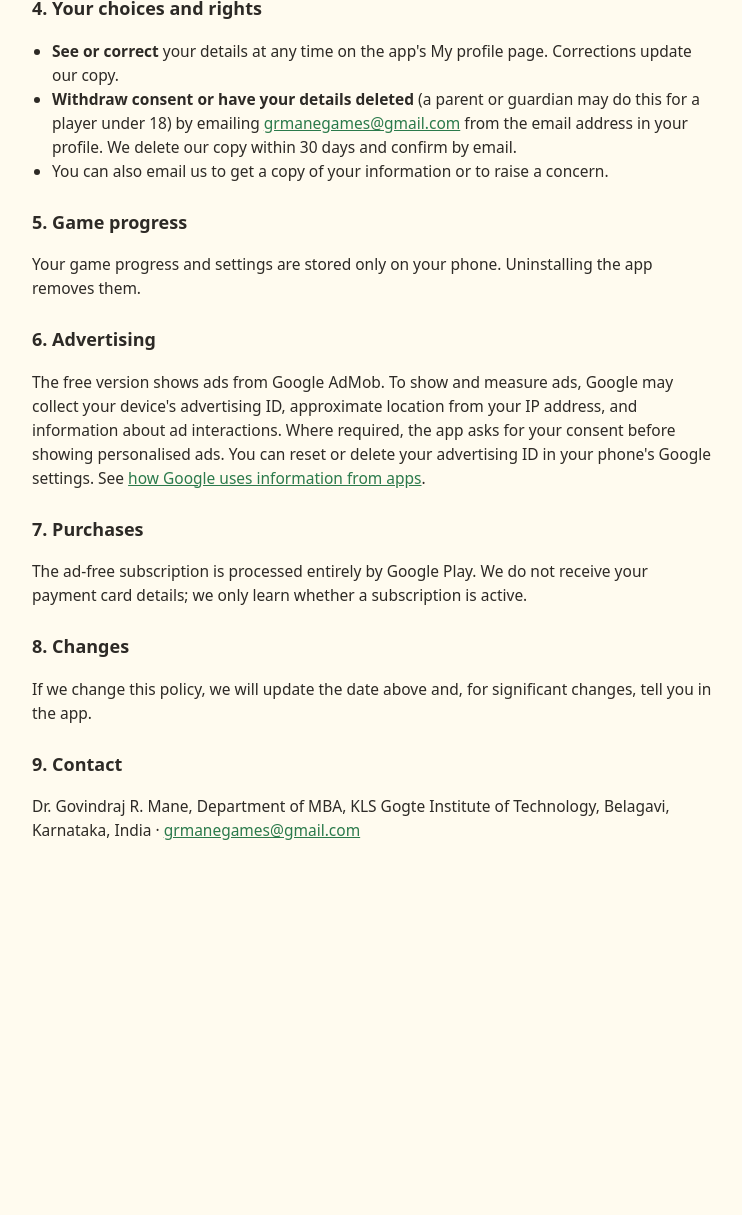
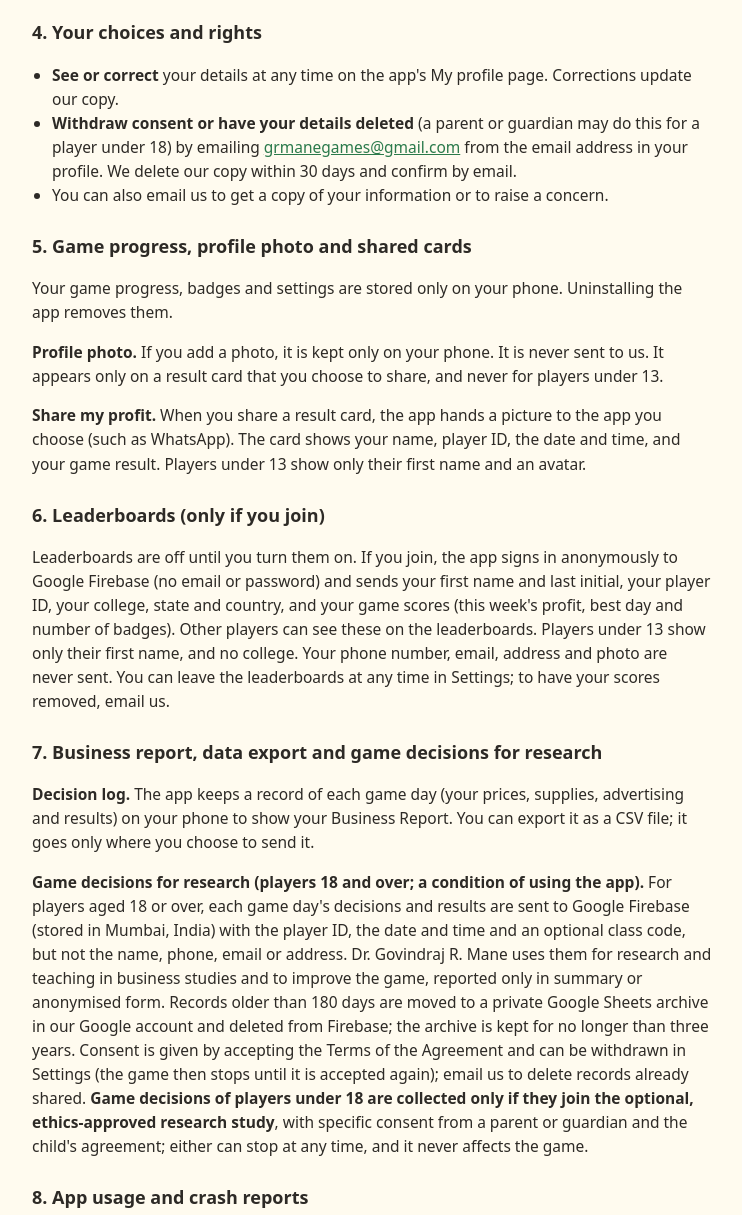
Before and after one commit to govindrajresearch/lemonade-stand-privacy, a plain HTML site: page index.html in a window 1280 px wide. Shown: the part 970-2185 px from the top of the page, without its empty margins (268-1010 px from the left). Before the commit the page ends 1876 px from the top, so only its background shows below. Drawn offline with Linux system fonts and the light colour scheme.

Commit message:
Privacy policy: leaderboards, analytics, research data, Terms of the Agreement

```diff
--- a/index.html
+++ b/index.html
@@ -18,9 +18,9 @@
 <body>
 <main>
 <h1>Privacy policy</h1>
-<p class="muted">Lemonade Stand business simulation game · Effective 16 October 2026</p>
+<p class="muted">Lemonade Stand business simulation game · Effective 12 November 2026</p>
 
-<p>Lemonade Stand is designed and published by Dr. Govindraj R. Mane, Faculty, Department of MBA, KLS Gogte Institute of Technology ("we", "us"). This policy explains what information the app handles and why.</p>
+<p>Lemonade Stand is designed and published by Dr. Govindraj R. Mane, Faculty, Department of MBA, KLS Gogte Institute of Technology ("we", "us"). This policy explains what information the app handles and why. It is part of the app's <a href="terms.html">Terms of the Agreement</a>, which every player (or, for players under 18, their parent or guardian) accepts before playing.</p>
 
 <h2>1. Information you choose to give us</h2>
 <p>You can create a profile with your name, date of birth, gender, degree, college, university, postal address (address, city, state, PIN or ZIP code, country), email address and mobile number. A profile is needed before you start playing.</p>
@@ -45,19 +45,31 @@
   <li>You can also email us to get a copy of your information or to raise a concern.</li>
 </ul>
 
-<h2>5. Game progress</h2>
-<p>Your game progress and settings are stored only on your phone. Uninstalling the app removes them.</p>
+<h2>5. Game progress, profile photo and shared cards</h2>
+<p>Your game progress, badges and settings are stored only on your phone. Uninstalling the app removes them.</p>
+<p><b>Profile photo.</b> If you add a photo, it is kept only on your phone. It is never sent to us. It appears only on a result card that you choose to share, and never for players under 13.</p>
+<p><b>Share my profit.</b> When you share a result card, the app hands a picture to the app you choose (such as WhatsApp). The card shows your name, player ID, the date and time, and your game result. Players under 13 show only their first name and an avatar.</p>
 
-<h2>6. Advertising</h2>
+<h2>6. Leaderboards (only if you join)</h2>
+<p>Leaderboards are off until you turn them on. If you join, the app signs in anonymously to Google Firebase (no email or password) and sends your first name and last initial, your player ID, your college, state and country, and your game scores (this week's profit, best day and number of badges). Other players can see these on the leaderboards. Players under 13 show only their first name, and no college. Your phone number, email, address and photo are never sent. You can leave the leaderboards at any time in Settings; to have your scores removed, email us.</p>
+
+<h2>7. Business report, data export and game decisions for research</h2>
+<p><b>Decision log.</b> The app keeps a record of each game day (your prices, supplies, advertising and results) on your phone to show your Business Report. You can export it as a CSV file; it goes only where you choose to send it.</p>
+<p><b>Game decisions for research (players 18 and over; a condition of using the app).</b> For players aged 18 or over, each game day's decisions and results are sent to Google Firebase (stored in Mumbai, India) with the player ID, the date and time and an optional class code, but not the name, phone, email or address. Dr. Govindraj R. Mane uses them for research and teaching in business studies and to improve the game, reported only in summary or anonymised form. Records older than 180 days are moved to a private Google Sheets archive in our Google account and deleted from Firebase; the archive is kept for no longer than three years. Consent is given by accepting the Terms of the Agreement and can be withdrawn in Settings (the game then stops until it is accepted again); email us to delete records already shared. <b>Game decisions of players under 18 are collected only if they join the optional, ethics-approved research study</b>, with specific consent from a parent or guardian and the child's agreement; either can stop at any time, and it never affects the game.</p>
+
+<h2>8. App usage and crash reports</h2>
+<p>The app uses Google Firebase Analytics to count how the game is used (for example, which screens are opened and how many days are played), and Firebase Crashlytics to receive a report if the app crashes. These do not collect your advertising ID or your profile details, and we do not use them for advertising. See <a href="https://firebase.google.com/support/privacy">Firebase privacy information</a>.</p>
+
+<h2>9. Advertising</h2>
 <p>The free version shows ads from Google AdMob. To show and measure ads, Google may collect your device's advertising ID, approximate location from your IP address, and information about ad interactions. Where required, the app asks for your consent before showing personalised ads. You can reset or delete your advertising ID in your phone's Google settings. See <a href="https://policies.google.com/technologies/ads">how Google uses information from apps</a>.</p>
 
-<h2>7. Purchases</h2>
+<h2>10. Purchases</h2>
 <p>The ad-free subscription is processed entirely by Google Play. We do not receive your payment card details; we only learn whether a subscription is active.</p>
 
-<h2>8. Changes</h2>
+<h2>11. Changes</h2>
 <p>If we change this policy, we will update the date above and, for significant changes, tell you in the app.</p>
 
-<h2>9. Contact</h2>
+<h2>12. Contact</h2>
 <p>Dr. Govindraj R. Mane, Department of MBA, KLS Gogte Institute of Technology, Belagavi, Karnataka, India · <a href="mailto:grmanegames@gmail.com">grmanegames@gmail.com</a></p>
 </main>
 </body>
```
